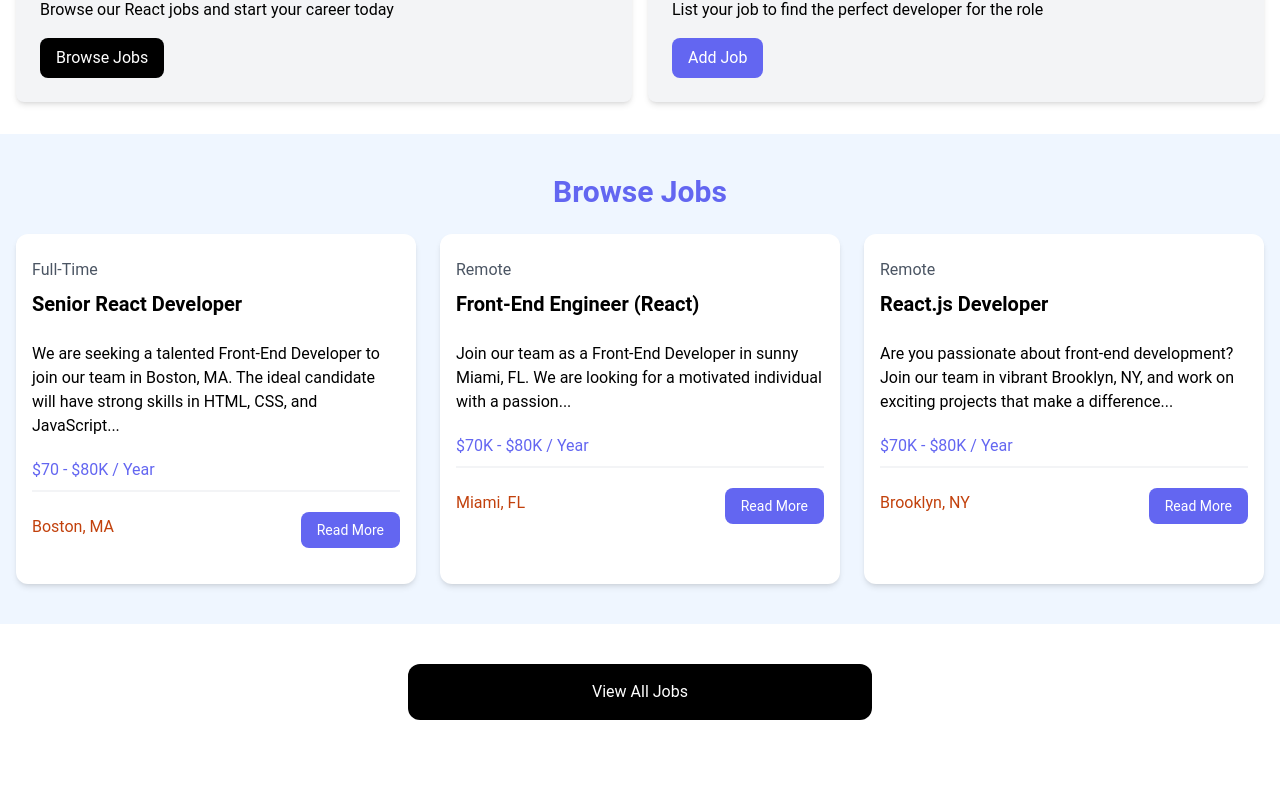
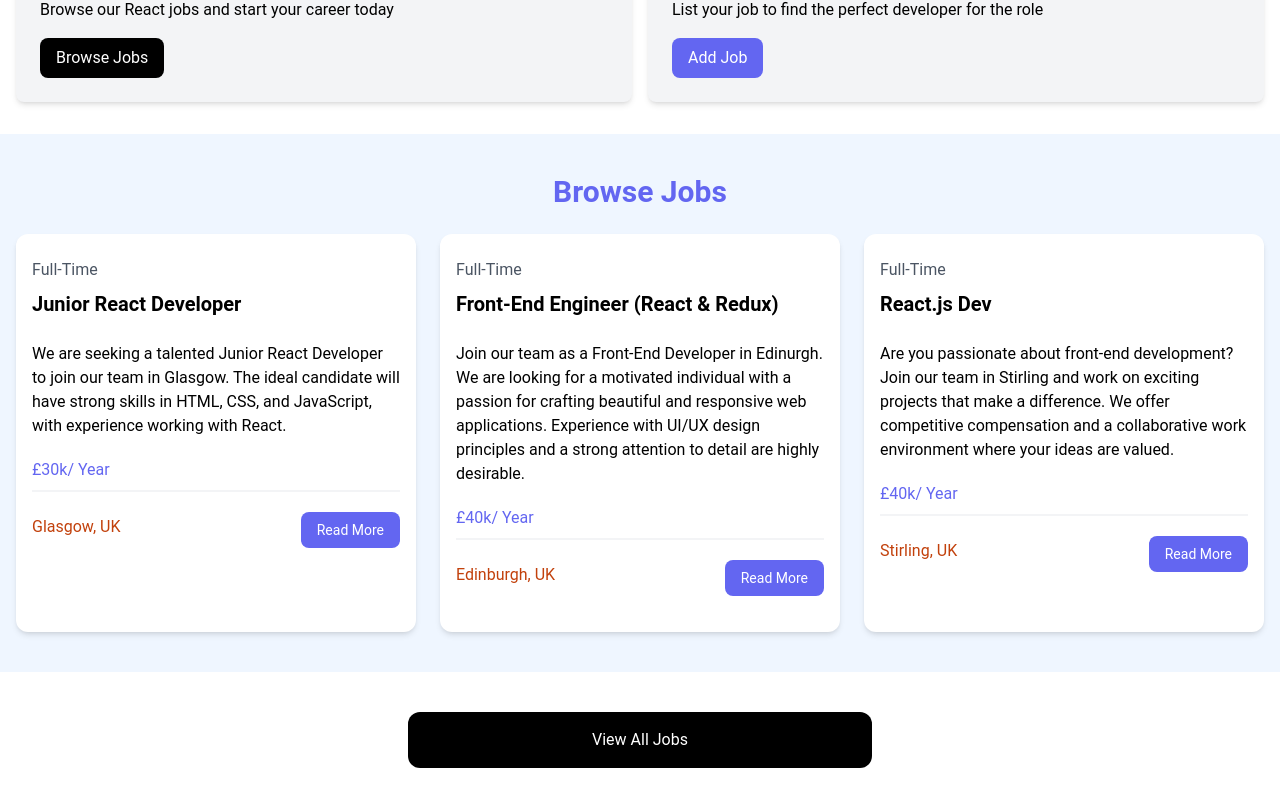
Before and after one commit to Dannycarey23/react_jobs, a React (Vite) app: page / in a window 1280 px wide. Shown: the part 475-1282 px from the top of the page. Before the commit the page ends 1235 px from the top, so only its background shows below. Built offline with nearby package versions, Linux system fonts and the light colour scheme.

Commit message:
added joblistings, joblisting and viewalljobs components

```diff
--- a/src/App.jsx
+++ b/src/App.jsx
@@ -1,7 +1,8 @@
 import Navbar from "./components/Navbar";
 import Hero from "./components/Hero";
 import HomeCards from "./components/HomeCards";
-import Card from "./components/Card";
+import JobListings from "./components/JobListings";
+import ViewAllJobs from "./components/ViewAllJobs";
 
 const App = () => {
 	return (
@@ -9,119 +10,8 @@ const App = () => {
 			<Navbar />
 			<Hero />
 			<HomeCards />
-
-			{/* <!-- Browse Jobs --> */}
-			<section className="bg-blue-50 px-4 py-10">
-				<div className="container-xl lg:container m-auto">
-					<h2 className="text-3xl font-bold text-indigo-500 mb-6 text-center">
-						Browse Jobs
-					</h2>
-					<div className="grid grid-cols-1 md:grid-cols-3 gap-6">
-						{/* <!-- Job Listing 1 --> */}
-						<div className="bg-white rounded-xl shadow-md relative">
-							<div className="p-4">
-								<div className="mb-6">
-									<div className="text-gray-600 my-2">Full-Time</div>
-									<h3 className="text-xl font-bold">Senior React Developer</h3>
-								</div>
-
-								<div className="mb-5">
-									We are seeking a talented Front-End Developer to join our team
-									in Boston, MA. The ideal candidate will have strong skills in
-									HTML, CSS, and JavaScript...
-								</div>
-
-								<h3 className="text-indigo-500 mb-2">$70 - $80K / Year</h3>
-
-								<div className="border border-gray-100 mb-5"></div>
-
-								<div className="flex flex-col lg:flex-row justify-between mb-4">
-									<div className="text-orange-700 mb-3">
-										<i className="fa-solid fa-location-dot text-lg"></i>
-										Boston, MA
-									</div>
-									<a
-										href="job.html"
-										className="h-[36px] bg-indigo-500 hover:bg-indigo-600 text-white px-4 py-2 rounded-lg text-center text-sm">
-										Read More
-									</a>
-								</div>
-							</div>
-						</div>
-						{/* <!-- Job Listing 2 --> */}
-						<div className="bg-white rounded-xl shadow-md relative">
-							<div className="p-4">
-								<div className="mb-6">
-									<div className="text-gray-600 my-2">Remote</div>
-									<h3 className="text-xl font-bold">
-										Front-End Engineer (React)
-									</h3>
-								</div>
-
-								<div className="mb-5">
-									Join our team as a Front-End Developer in sunny Miami, FL. We
-									are looking for a motivated individual with a passion...
-								</div>
-
-								<h3 className="text-indigo-500 mb-2">$70K - $80K / Year</h3>
-
-								<div className="border border-gray-100 mb-5"></div>
-
-								<div className="flex flex-col lg:flex-row justify-between mb-4">
-									<div className="text-orange-700 mb-3">
-										<i className="fa-solid fa-location-dot text-lg"></i>
-										Miami, FL
-									</div>
-									<a
-										href="job.html"
-										className="h-[36px] bg-indigo-500 hover:bg-indigo-600 text-white px-4 py-2 rounded-lg text-center text-sm">
-										Read More
-									</a>
-								</div>
-							</div>
-						</div>
-						{/* <!-- Job Listing 3 --> */}
-						<div className="bg-white rounded-xl shadow-md relative">
-							<div className="p-4">
-								<div className="mb-6">
-									<div className="text-gray-600 my-2">Remote</div>
-									<h3 className="text-xl font-bold">React.js Developer</h3>
-								</div>
-
-								<div className="mb-5">
-									Are you passionate about front-end development? Join our team
-									in vibrant Brooklyn, NY, and work on exciting projects that
-									make a difference...
-								</div>
-
-								<h3 className="text-indigo-500 mb-2">$70K - $80K / Year</h3>
-
-								<div className="border border-gray-100 mb-5"></div>
-
-								<div className="flex flex-col lg:flex-row justify-between mb-4">
-									<div className="text-orange-700 mb-3">
-										<i className="fa-solid fa-location-dot text-lg"></i>
-										Brooklyn, NY
-									</div>
-									<a
-										href="job.html"
-										className="h-[36px] bg-indigo-500 hover:bg-indigo-600 text-white px-4 py-2 rounded-lg text-center text-sm">
-										Read More
-									</a>
-								</div>
-							</div>
-						</div>
-					</div>
-				</div>
-			</section>
-
-			<section className="m-auto max-w-lg my-10 px-6">
-				<a
-					href="jobs.html"
-					className="block bg-black text-white text-center py-4 px-6 rounded-xl hover:bg-gray-700">
-					View All Jobs
-				</a>
-			</section>
+			<JobListings />
+			<ViewAllJobs />
 		</>
 	);
 };
--- /dev/null
+++ b/src/components/JobListing.jsx
@@ -0,0 +1,36 @@
+import React from "react";
+
+const JobListing = ({ job }) => {
+	return (
+		<div
+			className="bg-white rounded-xl shadow-md relative"
+			key={job.id}>
+			<div className="p-4">
+				<div className="mb-6">
+					<div className="text-gray-600 my-2">{job.type}</div>
+					<h3 className="text-xl font-bold">{job.title}</h3>
+				</div>
+
+				<div className="mb-5">{job.description}</div>
+
+				<h3 className="text-indigo-500 mb-2">{job.salary}/ Year</h3>
+
+				<div className="border border-gray-100 mb-5"></div>
+
+				<div className="flex flex-col lg:flex-row justify-between mb-4">
+					<div className="text-orange-700 mb-3">
+						<i className="fa-solid fa-location-dot text-lg"></i>
+						{job.location}
+					</div>
+					<a
+						href={`/job/${job.id}`}
+						className="h-[36px] bg-indigo-500 hover:bg-indigo-600 text-white px-4 py-2 rounded-lg text-center text-sm">
+						Read More
+					</a>
+				</div>
+			</div>
+		</div>
+	);
+};
+
+export default JobListing;
--- /dev/null
+++ b/src/components/JobListings.jsx
@@ -0,0 +1,26 @@
+import jobs from "../jobs.json";
+import JobListing from "./JobListing";
+
+const JobListings = () => {
+	const recentJobs = jobs.slice(0, 3);
+
+	return (
+		<section className="bg-blue-50 px-4 py-10">
+			<div className="container-xl lg:container m-auto">
+				<h2 className="text-3xl font-bold text-indigo-500 mb-6 text-center">
+					Browse Jobs
+				</h2>
+				<div className="grid grid-cols-1 md:grid-cols-3 gap-6">
+					{recentJobs.map((job) => (
+						<JobListing
+							key={job.id}
+							job={job}
+						/>
+					))}
+				</div>
+			</div>
+		</section>
+	);
+};
+
+export default JobListings;
--- /dev/null
+++ b/src/components/ViewAllJobs.jsx
@@ -0,0 +1,15 @@
+import React from "react";
+
+const ViewAllJobs = () => {
+	return (
+		<section className="m-auto max-w-lg my-10 px-6">
+			<a
+				href="/jobs"
+				className="block bg-black text-white text-center py-4 px-6 rounded-xl hover:bg-gray-700">
+				View All Jobs
+			</a>
+		</section>
+	);
+};
+
+export default ViewAllJobs;
--- a/src/jobs.json
+++ b/src/jobs.json
@@ -1,5 +1,4 @@
-{
-	"jobs": [
+[
 	{
 		"id": "1",
 		"title": "Junior React Developer",
@@ -20,7 +19,7 @@
 		"type": "Full-Time",
 		"location": "Edinburgh, UK",
 		"description": "Join our team as a Front-End Developer in Edinurgh. We are looking for a motivated individual with a passion for crafting beautiful and responsive web applications. Experience with UI/UX design principles and a strong attention to detail are highly desirable.",
-			"salary": "£40K",
+		"salary": "£40k",
 		"company": {
 			"name": "CodeCrafters",
 			"description": "CodeCrafters is a creative agency specializing in digital design and development. Our team is dedicated to pushing the boundaries of creativity and innovation to deliver exceptional results for our clients.",
@@ -85,4 +84,3 @@
 		}
 	}
 ]
-}
```
Lines whose indentation alone changed are shown as unchanged.
